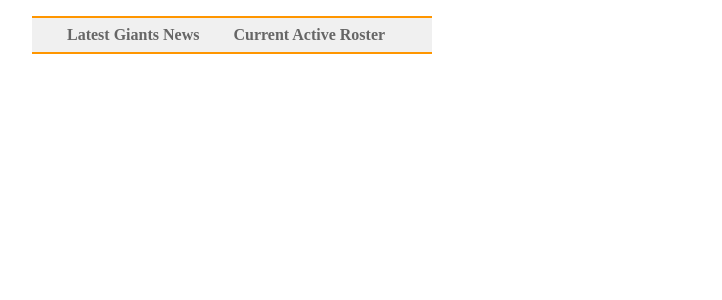
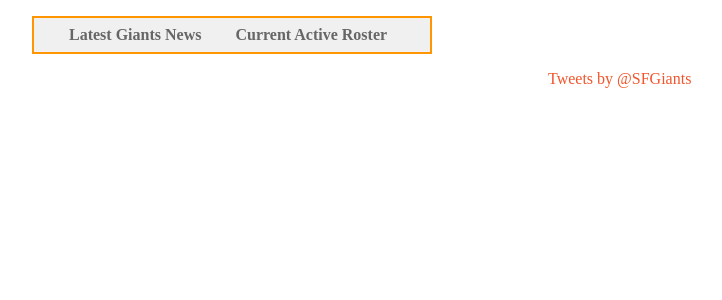
Before and after one commit to joshwertheim/SFGinfo, a Python web app: template templates/index.html in a window 1280 px wide. Shown: the top 300 px of the page, without its empty margins (408-1130 px from the left). Run offline with Jinja, Linux system fonts and the light colour scheme; the template is opened without the code that fills it: most values are stand-ins (such as "Sample title", 1, 10 or a date in 2020); some libraries are stand-ins or nearby versions.

Commit message:
added SFGiants twitter feed on main page

```diff
--- a/static/style.css
+++ b/static/style.css
@@ -21,11 +21,17 @@ div#input-box.input-group {
     margin-right: auto;
 }
 
+#main-page-twitter-feed {
+    float: right;
+    width: 300px;
+    padding-right: 1em;
+}
+
 #link-list{
     background: #F0F0F0;
     padding: 8px;
-    border-top: 2px solid #ff9600;
-    border-bottom: 2px solid #ff9600;
+    border: 2px solid #ff9600;
+    /*border-bottom: 2px solid #ff9600;*/
 }
 
 #link-list > li {
--- a/templates/index.html
+++ b/templates/index.html
@@ -34,13 +34,11 @@
             <li><a href="{{ roster_url }}">Current Active Roster</a></li>
         </ul>
     </div>
-
-    <!-- <div id="halfway-down">
-        <div id="top-page-link-space">
-            <div id="colored-text-box"><p><a href="{{ news_url }}">Latest Giants News</a></p></div>
-            <div id="colored-text-box"><p><a href="{{ roster_url }}">Current Active Roster</a></p></div>
-        </div>
-    </div> -->
+    <div id="main-page-twitter-feed">
+        <a class="twitter-timeline" data-dnt="true" href="https://twitter.com/SFGiants" data-widget-id="563954167098523649">Tweets by @SFGiants</a>
+        <script>!function(d,s,id){var js,fjs=d.getElementsByTagName(s)[0],p=/^http:/.test(d.location)?'http':'https';if(!d.getElementById(id)){js=d.createElement(s);js.id=id;js.src=p+"://platform.twitter.com/widgets.js";fjs.parentNode.insertBefore(js,fjs);}}(document,"script","twitter-wjs");
+        </script>
+    </div>
 </body>
 
 </html>
```
